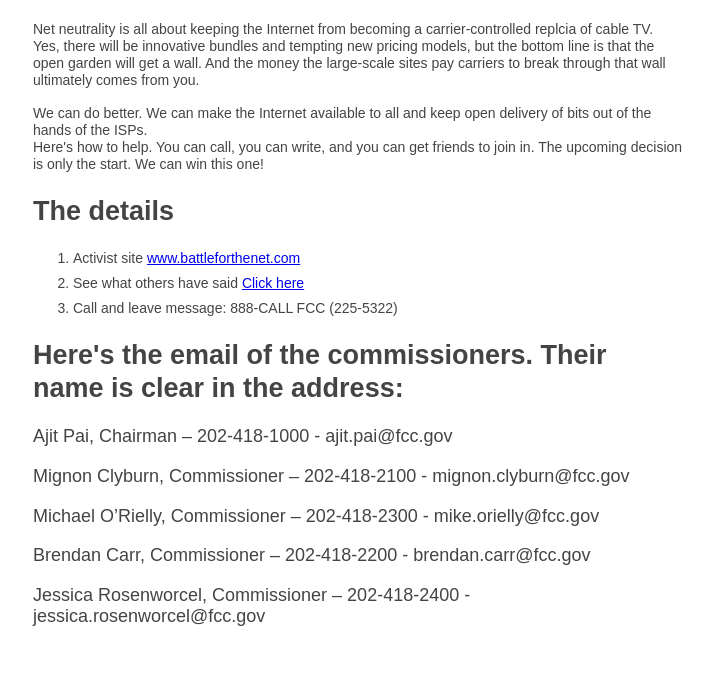
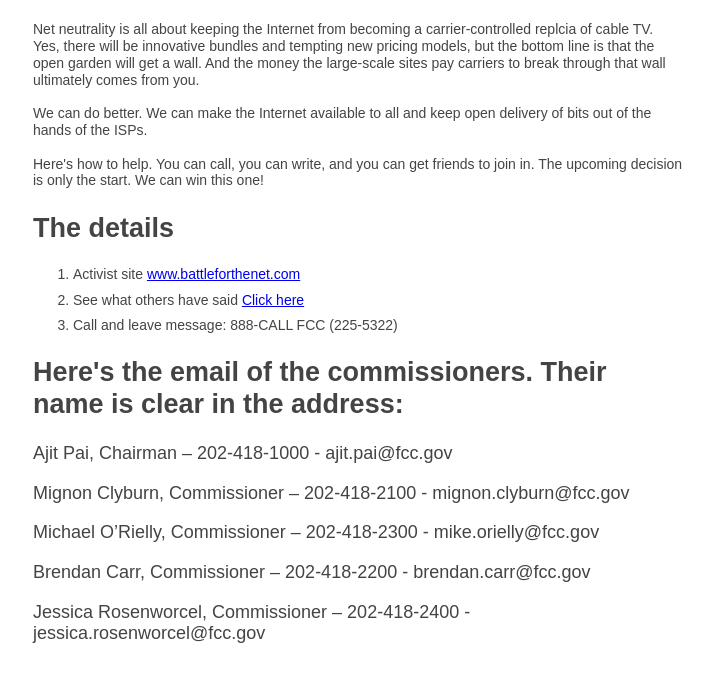
Before and after one commit to mitmedialab/viral-fcc-site, a plain HTML site: page index.html in a window 1280 px wide. Shown: the part 86-768 px from the top of the page, without its empty margins (282-995 px from the left). Drawn offline with Linux system fonts and the light colour scheme.

Commit message:
Update index.html

```diff
--- a/index.html
+++ b/index.html
@@ -45,7 +45,7 @@
 	<p class="desc">Net neutrality is all about keeping the Internet from becoming a carrier-controlled replcia of cable TV.
     Yes, there will be innovative bundles and tempting new pricing models, but the bottom line is that the open garden
     will get a wall.  And the money the large-scale sites pay carriers to break through that wall ultimately comes from you.<br><br>
-    We can do better.  We can make the Internet available to all and keep open delivery of bits out of the hands of the ISPs.<br>
+    We can do better.  We can make the Internet available to all and keep open delivery of bits out of the hands of the ISPs.<br><br>
     Here's how to help. You can call, you can write, and you can get friends to
     join in.  The upcoming decision is only the start.  We can win this one!</p>
 	</p>
```
